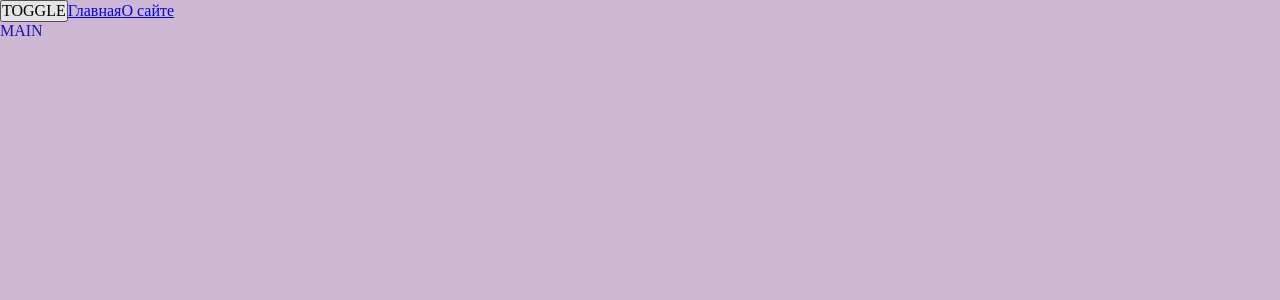
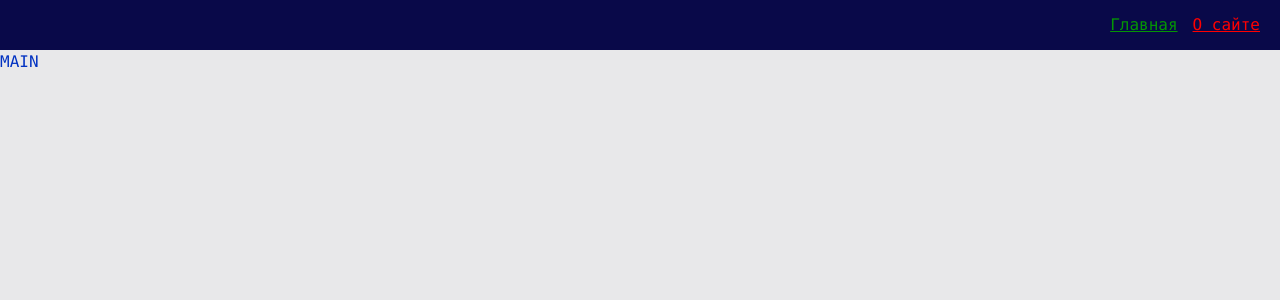
Before and after one commit to evarn/ulbitv2023, a React app: page / in a window 1280 px wide. Shown: the top 300 px of the page. Built offline with nearby package versions, Linux system fonts and the light colour scheme.

Commit message:
add Navbar

```diff
--- a/src/app/App.tsx
+++ b/src/app/App.tsx
@@ -1,21 +1,18 @@
 import React from 'react';
-import { Link } from 'react-router-dom';
 import './styles/index.scss'
 
-import { className } from 'shared/lib/classNames/classNames';
+import { classNames } from 'shared/lib/classNames/classNames';
 import { useTheme } from './providers/ThemeProvider';
 import { AppRouter } from './providers/router';
+import { Navbar } from 'widgets/Navbar';
 
 const App = () => {
 
     const { theme, toggeleTheme } = useTheme()
 
     return (
-        <div className={className('app', {}, [theme])}>
-            <button onClick={toggeleTheme}>TOGGLE</button>
-
-            <Link to={'/'}>Главная</Link>
-            <Link to={'/about'}>О сайте</Link>
+        <div className={classNames('app', {}, [theme])}>
+            <Navbar />
 
             <AppRouter />
 
--- a/src/app/styles/themes/dark.scss
+++ b/src/app/styles/themes/dark.scss
@@ -1,6 +1,9 @@
 .app.dark {
-    --bg-color: #06063d;
+    --bg-color: #090949;
+    --inverted-bg-color: #e8e8ea;
 
     --primary-color: #049604;
-    --secondary-color: #04ff84;
+    --secondary-color: #04ff04;
+    --inveted-primary-color: #0232c2;
+    --inveted-secondary-color: #0449e0;
 }
--- a/src/app/styles/themes/normal.scss
+++ b/src/app/styles/themes/normal.scss
@@ -1,6 +1,9 @@
 :root {
-    --bg-color: #cdb7d3;
+    --bg-color: #e8e8ea;
+    --inverted-bg-color: #090949;
 
-    --primary-color: #1a0fb8;
-    --secondary-color: rgb(59, 71, 182);
+    --primary-color: #0232c2;
+    --secondary-color: #0449e0;
+    --inverted-primary-color: #049604;
+    --inverted-secondary-color: #04ff04;
 }
--- a/src/app/styles/variables/global.scss
+++ b/src/app/styles/variables/global.scss
@@ -1,11 +1,14 @@
 :root {
-    --font-falimy-main: Consolas, 'Times New Roman', Serif;
+    --font-family-main: Consolas, "Times New Roman", Serif;
 
     --font-size-m: 16px;
     --font-line-m: 24px;
-    --font-m: var(--font-size-m) / --font-line-m var(--font-falimy-main);
+    --font-m: var(--font-size-m) / var(--font-line-m) var(--font-family-main);
 
-    --fon-size-l: 24px;
-    --fon-line-l: 32px;
-    --font-l: var(--font-size-l) / --font-line-l var(--font-falimy-main)
+    --font-size-l: 24px;
+    --font-line-l: 32px;
+    --font-l: var(--font-size-l) / var(--font-line-l) var(--font-family-main);
+
+    // Размеры
+    --navbar-height: 50px;
 }
--- a/src/shared/lib/classNames/classNames.ts
+++ b/src/shared/lib/classNames/classNames.ts
@@ -1,6 +1,6 @@
 type Mods = Record<string, boolean | string>
 
-export function className(cls: string, mods: Mods, additional: string[]): string {
+export function classNames(cls: string, mods: Mods, additional: string[]): string {
 
     return [
         cls,
--- /dev/null
+++ b/src/shared/ui/AppLink/AppLink.module.scss
@@ -0,0 +1,15 @@
+.AppLink {
+    color: var(--primary-color);
+}
+
+.primary {
+    color: var(--primary-color);
+}
+
+.secondary {
+    color: var(--inverted-primary-color);
+}
+
+.red {
+   color: red;
+}
--- /dev/null
+++ b/src/shared/ui/AppLink/AppLink.tsx
@@ -0,0 +1,35 @@
+import { classNames } from 'shared/lib/classNames/classNames';
+import cls from './AppLink.module.scss';
+import {Link, LinkProps} from "react-router-dom";
+import {FC} from "react";
+
+export enum AppLinkTheme {
+    PRIMARY = 'primary',
+    SECONDARY = 'secondary',
+    RED = 'red',
+}
+
+interface AppLinkProps extends LinkProps {
+    className?: string;
+    theme?: AppLinkTheme;
+}
+
+export const AppLink: FC<AppLinkProps> = (props) => {
+    const {
+        to,
+        className,
+        children,
+        theme = AppLinkTheme.PRIMARY,
+        ...otherProps
+    } = props;
+
+    return (
+        <Link
+            to={to}
+            className={classNames(cls.AppLink, {[cls[theme]]: true}, [className])}
+            {...otherProps}
+        >
+            {children}
+        </Link>
+    );
+};
--- /dev/null
+++ b/src/widgets/Navbar/index.ts
@@ -0,0 +1,5 @@
+import {Navbar} from "./ui/Navbar";
+
+export {
+    Navbar,
+}
--- /dev/null
+++ b/src/widgets/Navbar/ui/Navbar.module.scss
@@ -0,0 +1,16 @@
+.navbar {
+    width: 100%;
+    height: var(--navbar-height);
+    background: var(--inverted-bg-color);
+    display: flex;
+    align-items: center;
+    padding: 20px;
+}
+
+.links {
+    margin-left: auto;
+}
+
+.mainLink {
+    margin-right: 15px;
+}
--- /dev/null
+++ b/src/widgets/Navbar/ui/Navbar.tsx
@@ -0,0 +1,23 @@
+import React from 'react';
+import {classNames} from "shared/lib/classNames/classNames";
+import cls from './Navbar.module.scss';
+import {AppLink, AppLinkTheme} from "shared/ui/AppLink/AppLink";
+
+interface NavbarProps {
+    className?: string;
+}
+
+export const Navbar = ({className}: NavbarProps) => {
+    return (
+        <div className={classNames (cls.navbar, {}, [className])}>
+            <div className={cls.links}>
+                <AppLink theme={AppLinkTheme.SECONDARY} to={'/'} className={cls.mainLink}>
+                    Главная
+                </AppLink>
+                <AppLink theme={AppLinkTheme.RED} to={'/about'}>
+                    О сайте
+                </AppLink>
+            </div>
+        </div>
+    );
+};
```
